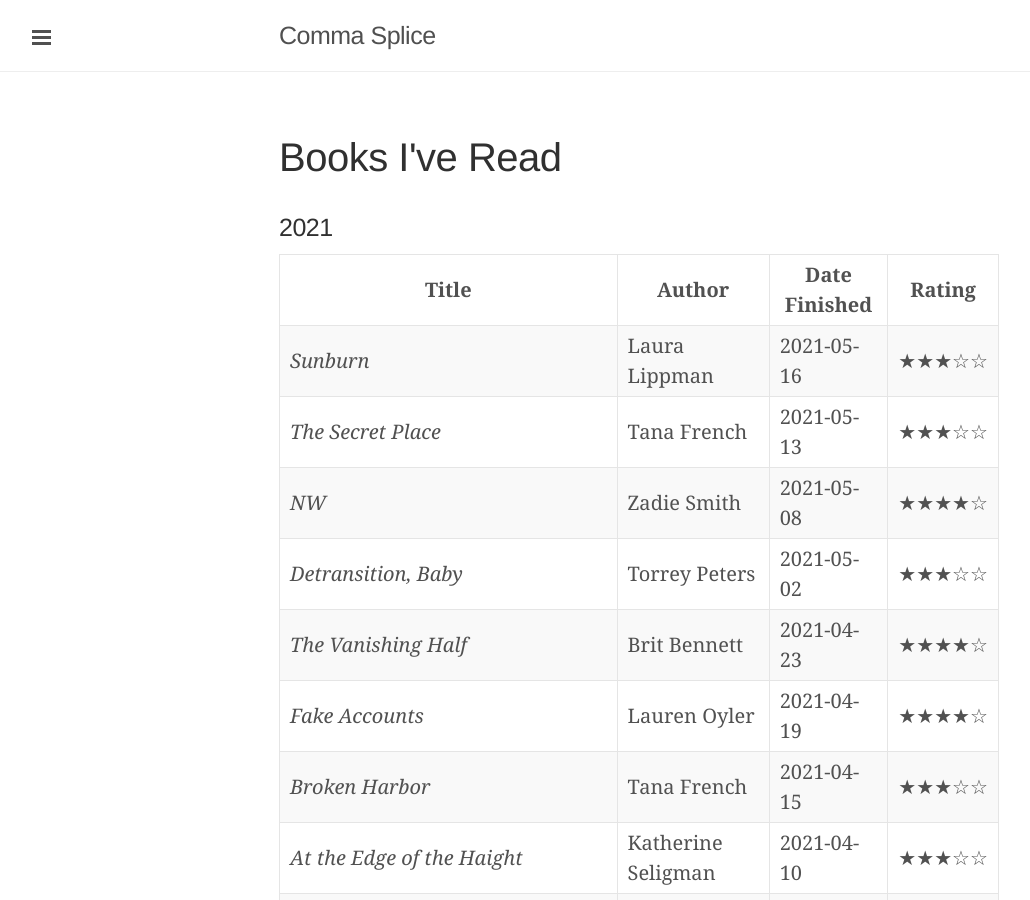
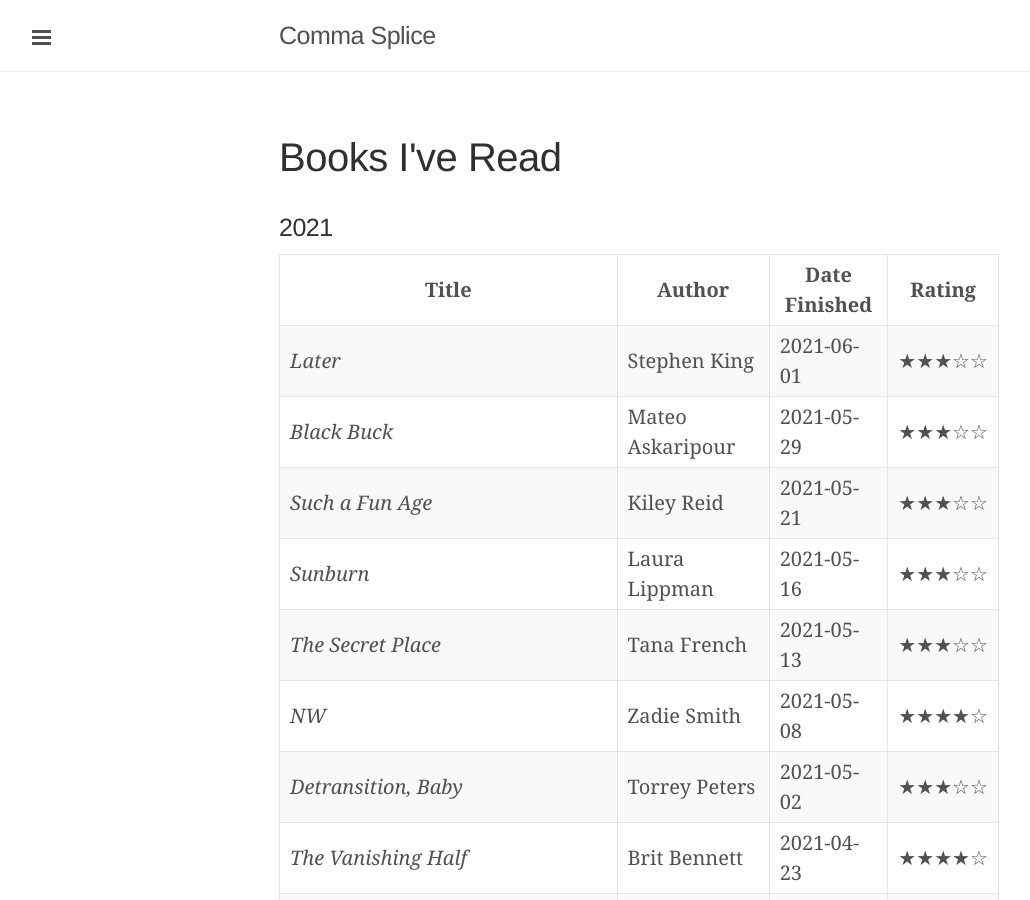
Before and after one commit to davidixon/davidixon.github.io, a Jekyll site: the page built from books.md, in a window 1280 px wide and 900 px high. Shown: the whole window, without its empty margins (1-1031 px from the left). Built offline with Jekyll 4.4.1, drawn with Linux system fonts in a browser that asks for light colours.

Commit message:
updated book log

```diff
--- a/books.md
+++ b/books.md
@@ -7,6 +7,9 @@ permalink: /books/
 
 | Title | Author | Date Finished | Rating |
 | ----- | ------ | ------------- | ------ |
+| *Later* | Stephen King | 2021-06-01 | ★★★☆☆ |
+| *Black Buck* | Mateo Askaripour | 2021-05-29 | ★★★☆☆
+| *Such a Fun Age* | Kiley Reid | 2021-05-21 | ★★★☆☆ |
 | *Sunburn* | Laura Lippman | 2021-05-16 | ★★★☆☆ |
 | *The Secret Place* | Tana French | 2021-05-13 | ★★★☆☆ |
 | *NW* | Zadie Smith | 2021-05-08 | ★★★★☆
```
